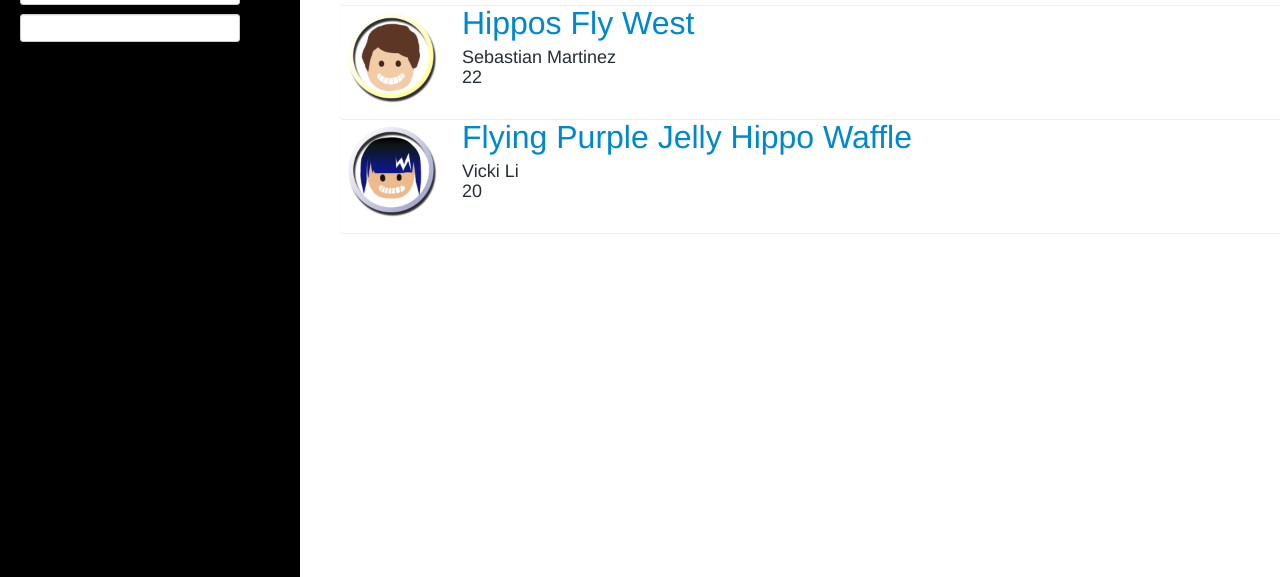
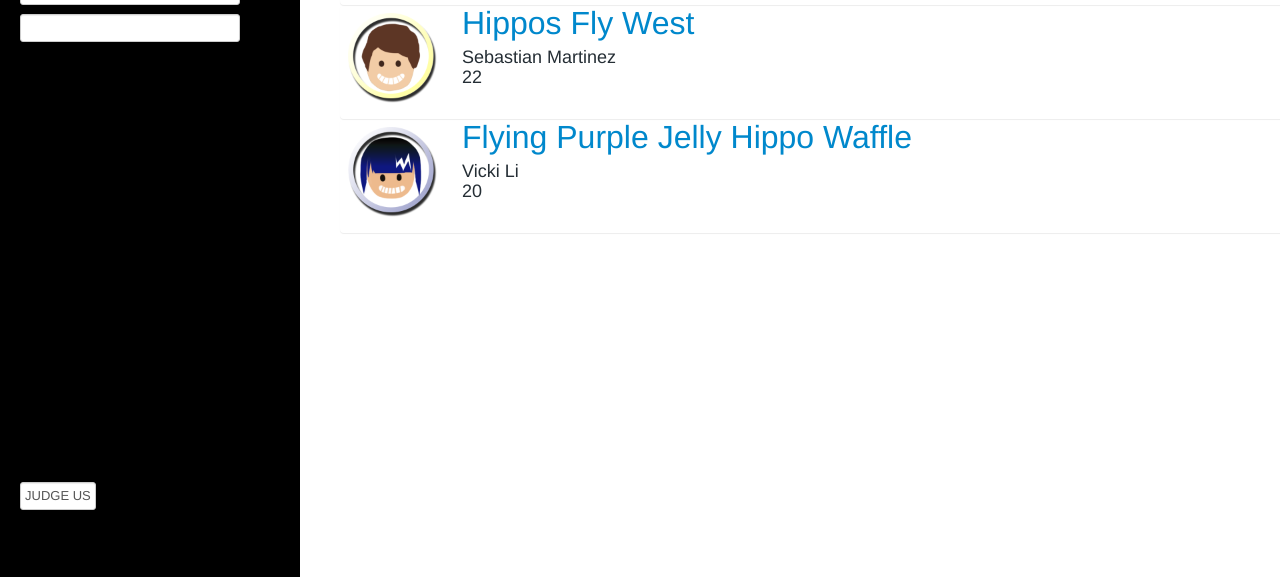
Before and after one commit to Zephyrias/interninvasion, a plain HTML site: page app/index.html in a window 1280 px wide. Shown: the part 243-820 px from the top of the page. Drawn offline with Linux system fonts and the light colour scheme.

Commit message:
Added judge us button, not yet goes to correct location

```diff
--- a/app/css/app.css
+++ b/app/css/app.css
@@ -200,6 +200,14 @@ margin-left:20px;
   padding-left: 20px;
   padding-top: 200px;
   width: 100px;
+}
+
+.judgeus{
+  position: fixed;
+  bottom: 20px;
+  width: 100px;
+
+
 }
 
 .quotes{
--- a/app/index.html
+++ b/app/index.html
@@ -14,10 +14,11 @@
   <header class="span2">
     <div class="inner cf">
       <h1 class="alt span1"><img src = "http://www.saymedia.com/sites/default/files/logo_5.png"><small>Intern Invasion. It's Intense.</small></h1>
-
+    <div class="judgeus">
+      <form><input type="button" value = "JUDGE US" onClick="history.go(-1);return true;"></form>
+    </div>
     </div>
   </header>
-
   <div ng-view style></div>
 
 </body>
```
